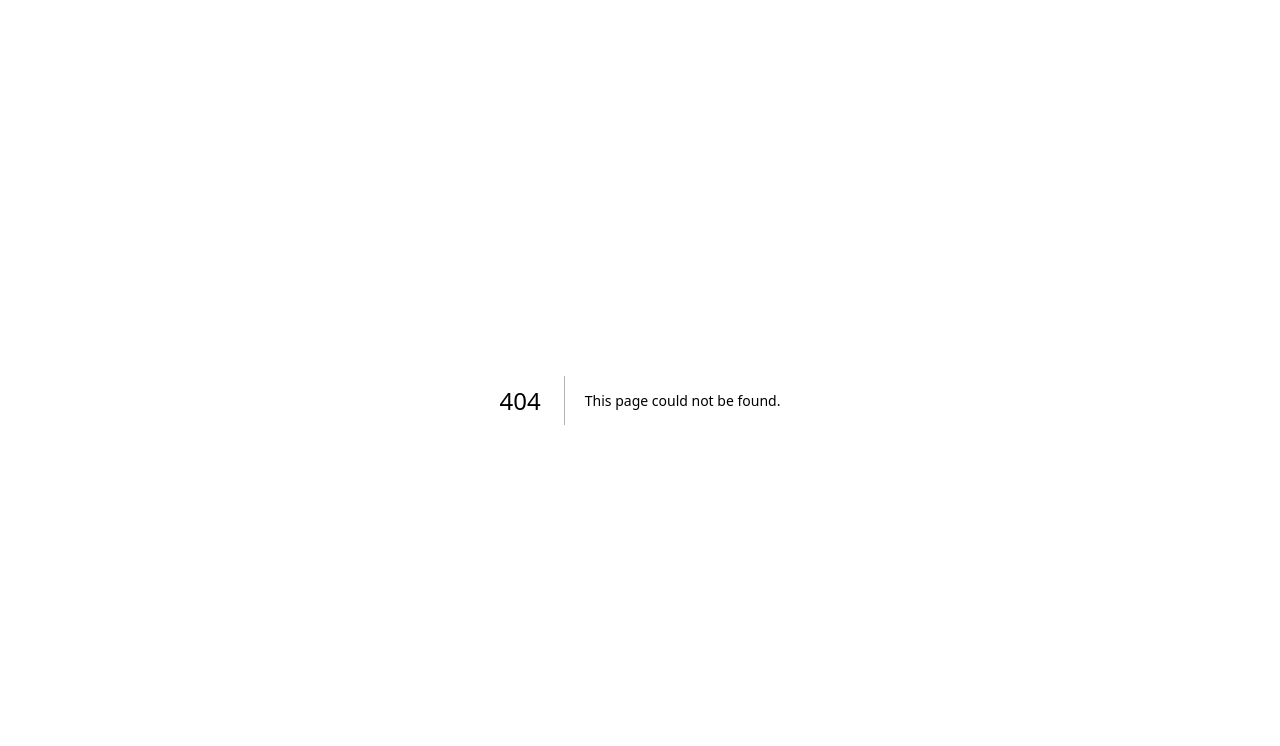
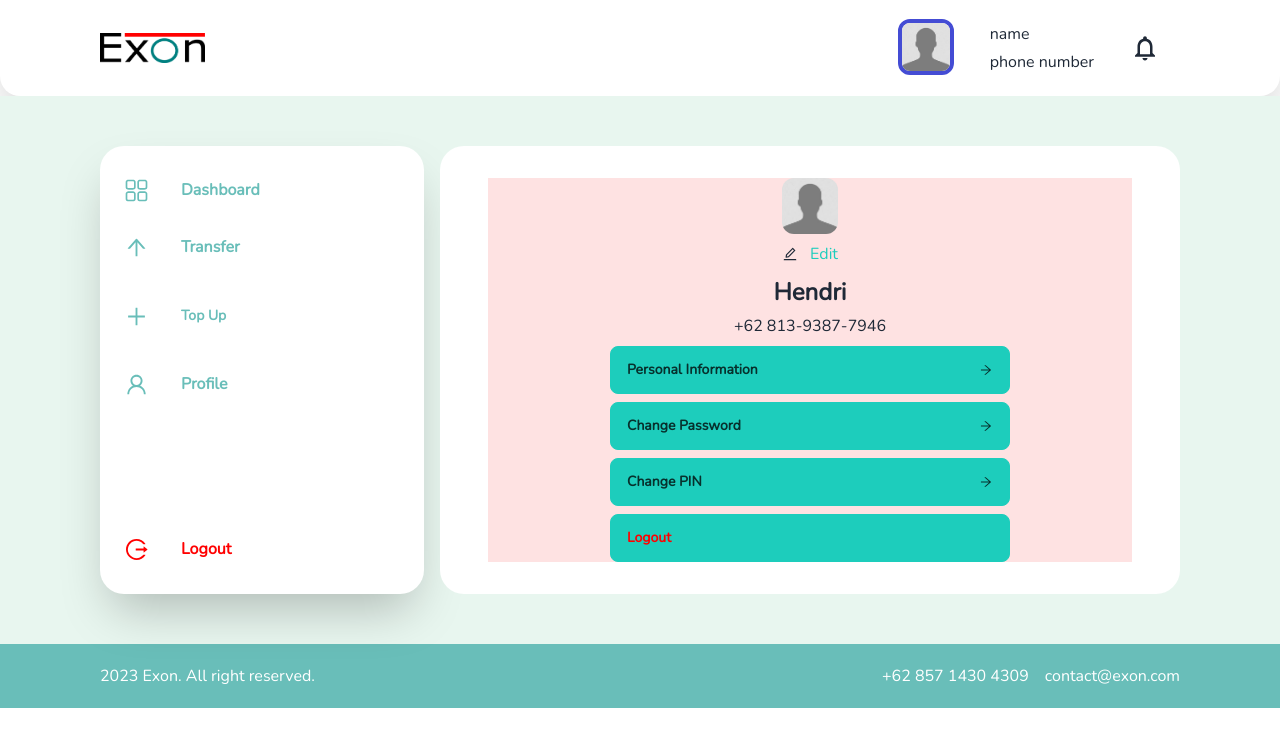
Before and after one commit to hendris27/fw15-exon, a Next.js app: page /profile/profile in a window 1280 px wide. Before the commit this address had no page. Shown: the top 746 px of the page. Built offline with nearby package versions, Linux system fonts and the light colour scheme.

Commit message:
add profile

```diff
--- /dev/null
+++ b/src/pages/profile/profile.jsx
@@ -0,0 +1,69 @@
+import React from 'react';
+
+import Headers from '@/components/header';
+import Footers from '@/components/footers';
+import Aside from '@/components/aside';
+import Image from 'next/image';
+import Link from 'next/link';
+import default_picture from '../../assets/img/default.jpg';
+import { AiOutlineEdit, AiOutlineArrowRight } from 'react-icons/ai';
+
+export default function Profile() {
+  return (
+    <div className="min-h-screen">
+      <Headers />
+      <div className="flex bg-[#E8F6EF] px-[100px] py-[50px] gap-4 h-full ">
+        <Aside />
+        <div className="flex-1 bg-white rounded-3xl flex px-12 py-8">
+          <div className="bg-red-100 flex flex-col w-full items-center gap-2">
+            <div className="rounded-xl overflow-hidden h-14 w-14 border-[#444cd4]">
+              <Image src={default_picture} className="w-full h-full" alt="picture_logo" />
+            </div>
+            <div className="flex gap-3 items-center">
+              <div>
+                <AiOutlineEdit />
+              </div>
+              <div className="text-[16px] text-accent ">Edit</div>
+            </div>
+            <div className="flex flex-col justify-center items-center gap-1">
+              <div className="font-bold text-[24px] ">Hendri</div>
+              <div>+62 813-9387-7946</div>
+            </div>
+            <Link href="/profile/detail-profile">
+              <button className="btn btn-accent flex justify-between px-4 min-w-[400px] normal-case ">
+                <div>Personal Information</div>
+                <div>
+                  <AiOutlineArrowRight />
+                </div>
+              </button>
+            </Link>
+            <Link href="/profile/change-password">
+              <button className="btn btn-accent flex justify-between px-4 min-w-[400px] normal-case ">
+                <div>Change Password</div>
+                <div>
+                  <AiOutlineArrowRight />
+                </div>
+              </button>
+            </Link>
+            <Link href="/profile/change-pin">
+              <button className="btn btn-accent flex justify-between px-4 min-w-[400px] normal-case ">
+                <div>Change PIN</div>
+                <div>
+                  <AiOutlineArrowRight />
+                </div>
+              </button>
+            </Link>
+            <Link href="/">
+              <button className="btn btn-accent flex justify-between px-4 min-w-[400px] normal-case ">
+                <div className="hover:text-[16px] text-[#ff0000] ">Logout</div>
+              </button>
+            </Link>
+          </div>
+        </div>
+      </div>
+      <footer>
+        <Footers />
+      </footer>
+    </div>
+  );
+}
```
